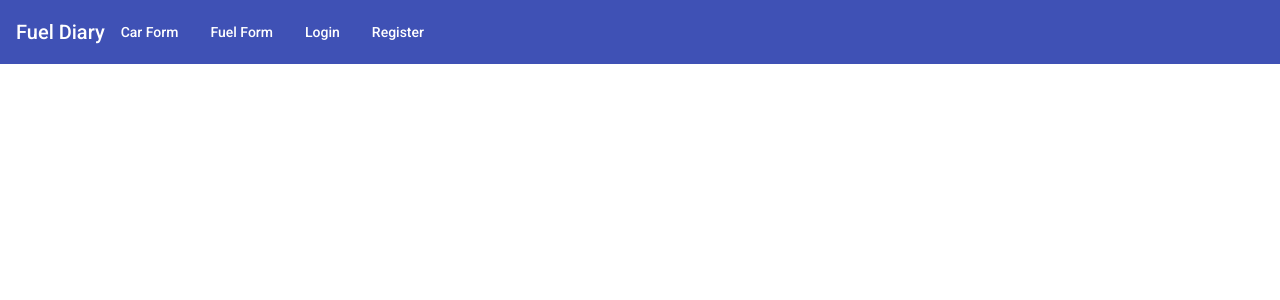
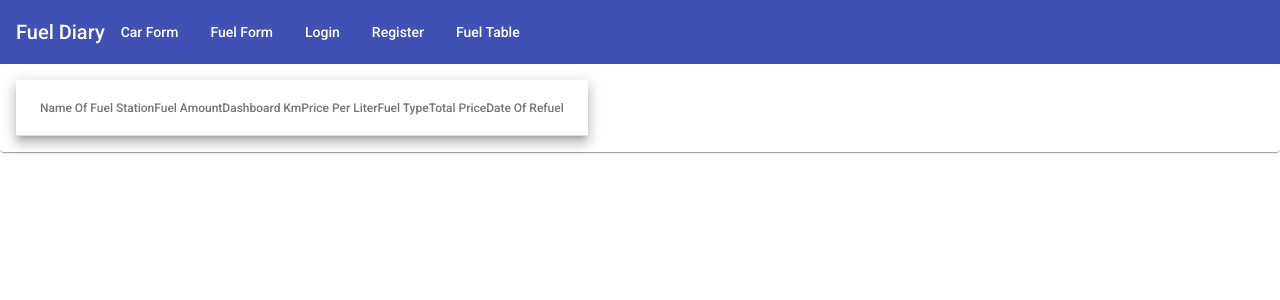
Before and after one commit to VojtaST/FuelDiaryProject, an Angular app: page /fuel-table in a window 1280 px wide. Before the commit this address led to /. Shown: the top 300 px of the page. Built offline with nearby package versions, Linux system fonts and the light colour scheme.

Commit message:
added fueltable

```diff
--- a/src/app/app-routing.module.ts
+++ b/src/app/app-routing.module.ts
@@ -4,10 +4,12 @@ import {CarformComponent} from "./carform/carform.component";
 import {FuelformComponent} from "./fuelform/fuelform.component";
 import {UserRegistrationComponent} from "./user-registration/user-registration.component";
 import {UserLoginComponent} from "./user-login/user-login.component";
+import {FueltableComponent} from "./fueltable/fueltable.component";
 
 const routes: Routes = [
   {path: 'car-form', component: CarformComponent},
   {path: 'fuel-form', component: FuelformComponent},
+  {path: 'fuel-table', component: FueltableComponent},
   {path: 'register', component: UserRegistrationComponent},
   {path: 'login', component: UserLoginComponent}
 ];
--- a/src/app/app.component.html
+++ b/src/app/app.component.html
@@ -7,6 +7,7 @@
       <a mat-button [routerLink]="'/fuel-form'"> Fuel Form </a>
       <a mat-button [routerLink]="'/login'"> Login</a>
       <a mat-button [routerLink]="'/register'"> Register </a>
+      <a mat-button [routerLink]="'/fuel-table'"> Fuel Table </a>
     </div>
   </mat-toolbar-row>
 </mat-toolbar>
--- a/src/app/app.module.ts
+++ b/src/app/app.module.ts
@@ -18,6 +18,7 @@ import {MatToolbarModule} from "@angular/material/toolbar";
 import {RouterOutlet} from "@angular/router";
 import { UserRegistrationComponent } from './user-registration/user-registration.component';
 import { UserLoginComponent } from './user-login/user-login.component';
+import {MatTableModule} from "@angular/material/table";
 
 @NgModule({
   declarations: [
@@ -40,7 +41,8 @@ import { UserLoginComponent } from './user-login/user-login.component';
         MatButtonModule,
         AppRoutingModule,
         MatToolbarModule,
-    RouterOutlet
+        RouterOutlet,
+        MatTableModule
     ],
   providers: [],
   bootstrap: [AppComponent]
--- a/src/app/fuelform/fuelform.component.html
+++ b/src/app/fuelform/fuelform.component.html
@@ -64,7 +64,7 @@
     <span style="color:red;" *ngIf="totalPrice && totalPrice.invalid && totalPrice.touched">Price is not valid</span>
     <br>
     <mat-card-content>
-      <button mat-button color="primary" [disabled]="reactiveForm.invalid">Add Record</button>
+      <button mat-button color="primary" >Add Record</button>
     </mat-card-content>
   </form>
 </mat-card>
--- a/src/app/fuelrecord.service.ts
+++ b/src/app/fuelrecord.service.ts
@@ -1,9 +1,15 @@
 import { Injectable } from '@angular/core';
+import {FuelEntry} from "./fuel-entry";
 
 @Injectable({
   providedIn: 'root'
 })
 export class FuelrecordService {
+  items:FuelEntry[]=[];
 
+  getFuelEntries()
+  {
+    return this.items;
+  }
   constructor() { }
 }
--- a/src/app/fueltable/fueltable.component.html
+++ b/src/app/fueltable/fueltable.component.html
@@ -1 +1,42 @@
-<p>fueltable works!</p>
+<mat-card>
+  <table mat-table [dataSource]="fuelRecords" class="mat-elevation-z8 demo-table">
+    <ng-container matColumnDef="nameOfFuelStation">
+      <th mat-header-cell *matHeaderCellDef> Name Of Fuel Station </th>
+      <td mat-cell *matCellDef="let record"> {{record.nameOfFuelStation}} </td>
+    </ng-container>
+
+
+    <ng-container matColumnDef="fuelAmount">
+      <th mat-header-cell *matHeaderCellDef> Fuel Amount </th>
+      <td mat-cell *matCellDef="let record"> {{record.fuelAmount}} </td>
+    </ng-container>
+
+    <ng-container matColumnDef="dateOfRefuel">
+      <th mat-header-cell *matHeaderCellDef> Date Of Refuel </th>
+      <td mat-cell *matCellDef="let record"> {{record.date}} </td>
+    </ng-container>
+
+    <ng-container matColumnDef="dashboardKm">
+      <th mat-header-cell *matHeaderCellDef> Dashboard Km </th>
+      <td mat-cell *matCellDef="let record"> {{record.dashboardKm}} </td>
+    </ng-container>
+
+    <ng-container matColumnDef="pricePerLiter">
+      <th mat-header-cell *matHeaderCellDef> Price Per Liter </th>
+      <td mat-cell *matCellDef="let record"> {{record.pricePerLiter}} </td>
+    </ng-container>
+
+    <ng-container matColumnDef="totalPrice">
+      <th mat-header-cell *matHeaderCellDef> Total Price </th>
+      <td mat-cell *matCellDef="let record"> {{record.totalPrice}} </td>
+    </ng-container>
+
+    <ng-container matColumnDef="fuelTypeField">
+      <th mat-header-cell *matHeaderCellDef> Fuel Type </th>
+      <td mat-cell *matCellDef="let record"> {{fuelTypes[record.fuelTypeField]}} </td>
+    </ng-container>
+
+    <tr mat-header-row *matHeaderRowDef="displayedColumns"></tr>
+    <tr mat-row *matRowDef="let row; columns: displayedColumns;"></tr>
+  </table>
+</mat-card>
--- a/src/app/fueltable/fueltable.component.ts
+++ b/src/app/fueltable/fueltable.component.ts
@@ -1,4 +1,7 @@
-import { Component, OnInit } from '@angular/core';
+import {Component, OnInit} from '@angular/core';
+import {FuelEntry} from "../fuel-entry";
+import {FuelrecordService} from "../fuelrecord.service";
+import {FuelType} from "../car";
 
 @Component({
   selector: 'app-fueltable',
@@ -7,7 +10,14 @@ import { Component, OnInit } from '@angular/core';
 })
 export class FueltableComponent implements OnInit {
 
-  constructor() { }
+  displayedColumns: string[] = ['nameOfFuelStation', 'fuelAmount', 'dashboardKm', 'pricePerLiter', 'fuelTypeField', 'totalPrice', 'dateOfRefuel'];
+  fuelTypes=FuelType;
+
+  fuelRecords: FuelEntry[] = this.fuelRecordService.getFuelEntries();
+  dataSource = this.fuelRecords;
+
+  constructor(private fuelRecordService: FuelrecordService) {
+  }
 
   ngOnInit(): void {
   }
```
Lines whose indentation alone changed are shown as unchanged.
